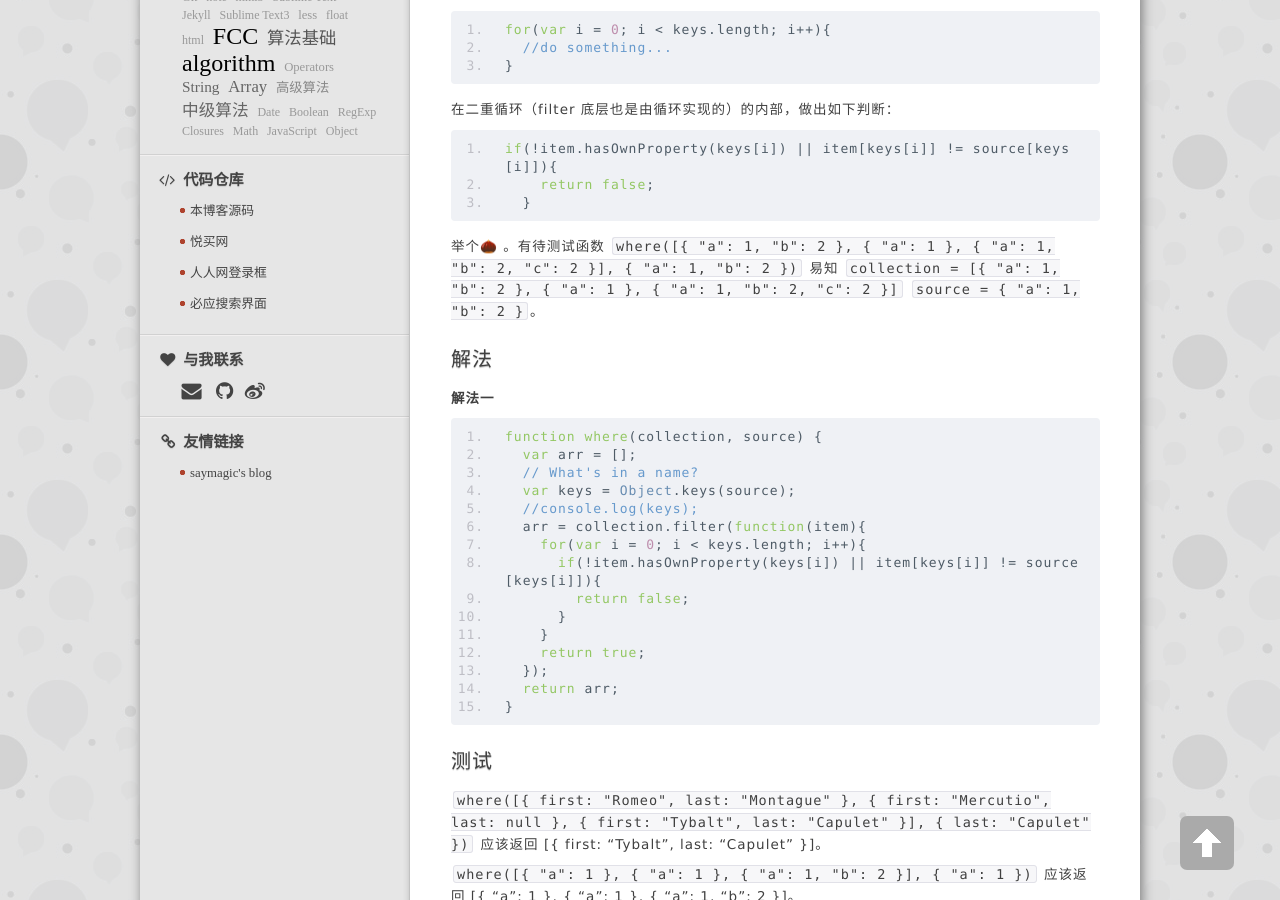
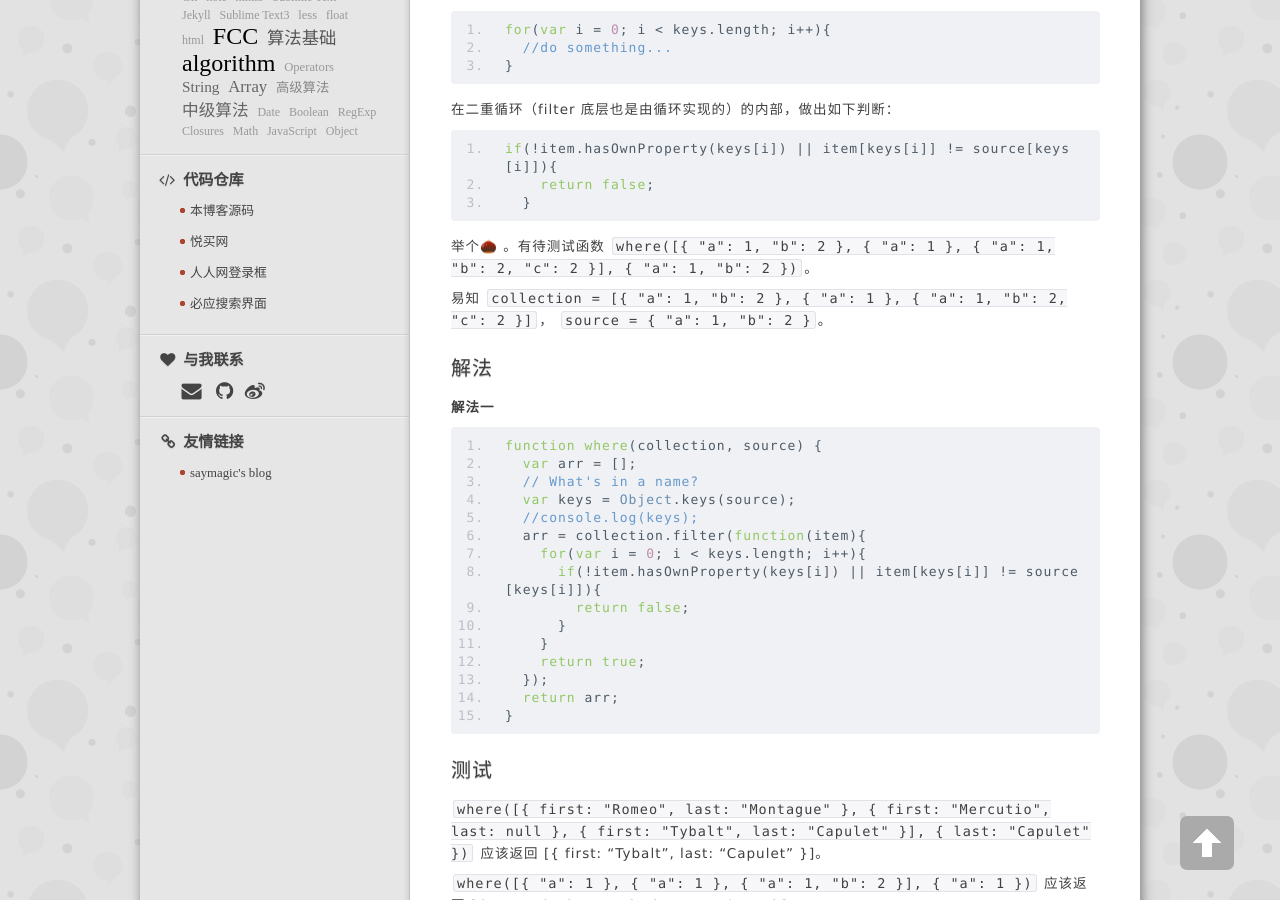
Before and after one commit to wendyppy/0-0-9.github.io, a Jekyll site: the page built from _posts/2016-07-21-fcc-algor-Where-art-thou.md, in a window 1280 px wide and 900 px high, scrolled down 1038 px. Built offline with Jekyll 4.4.1, drawn with Linux system fonts in a browser that asks for light colours; nearby versions of some CDN libraries; library files that are not in the unit come from our copies; Markdown is read by kramdown in place of the engine named in the settings; comment, search, counter and statistics services are not loaded.

```diff
--- a/_posts/2016-07-21-fcc-algor-Where-art-thou.md
+++ b/_posts/2016-07-21-fcc-algor-Where-art-thou.md
@@ -52,9 +52,10 @@ tags: ["FCC","中级算法","algorithm","Object"]
       }
 
 举个🌰 。有待测试函数
-	`where([{ "a": 1, "b": 2 }, { "a": 1 }, { "a": 1, "b": 2, "c": 2 }], { "a": 1, "b": 2 })`
+	`where([{ "a": 1, "b": 2 }, { "a": 1 }, { "a": 1, "b": 2, "c": 2 }], { "a": 1, "b": 2 })`。
+
 易知
-	`collection = [{ "a": 1, "b": 2 }, { "a": 1 }, { "a": 1, "b": 2, "c": 2 }]`
+	`collection = [{ "a": 1, "b": 2 }, { "a": 1 }, { "a": 1, "b": 2, "c": 2 }]`，
 	`source = { "a": 1, "b": 2 }`。
 
 ###解法
```
